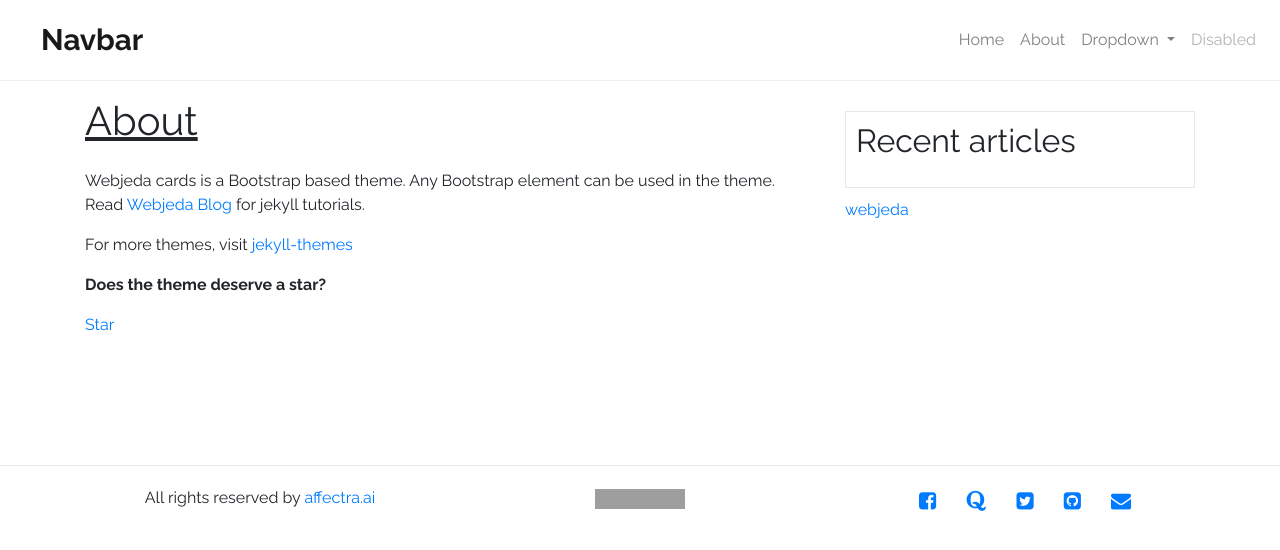
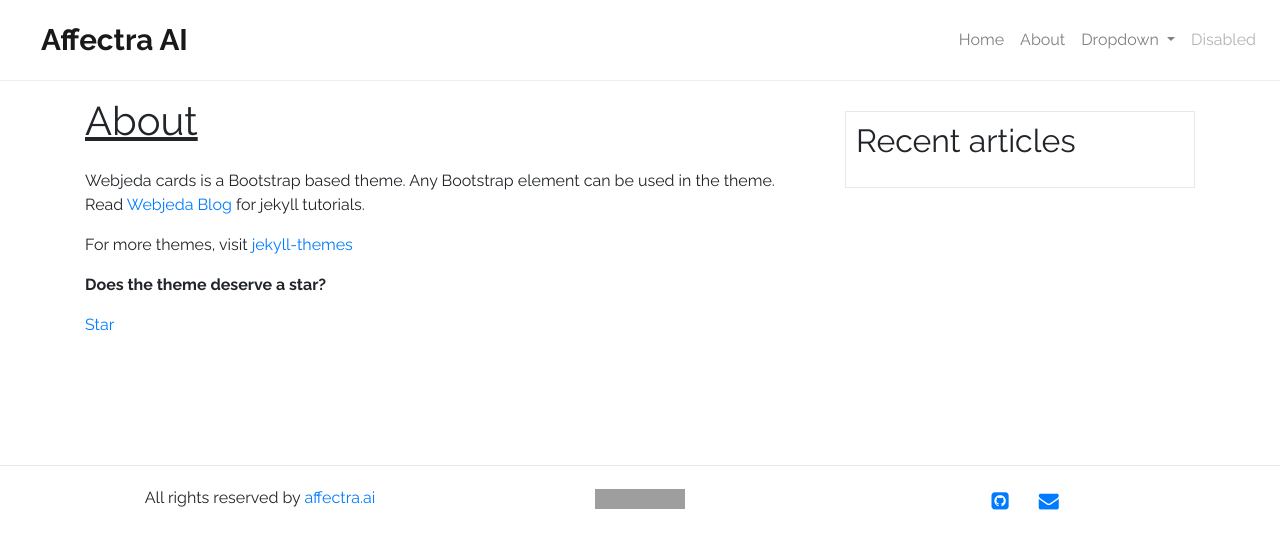
Before and after one commit to Affectra-AI/demo.github.io, a Jekyll site: the page built from about.md, in a window 1280 px wide. Shown: the top 550 px of the page. Built offline with Jekyll 4.4.1, drawn with Linux system fonts in a browser that asks for light colours; part of the change alters nothing that is shown; grey boxes are pictures that could not be loaded.

Commit message:
branding & config tweaks

```diff
--- a/_config.yml
+++ b/_config.yml
@@ -11,16 +11,16 @@ description: >
 #baseurl: "/cards" # the subpath of your site, e.g. /blog
 #url: "http://webjeda.com" # the base hostname & protocol for your site
 
-#sidebar
-default-image: webjeda-logo-big.jpg # If there is no featured image in a post then this image will be showed. Also on all pages this image will be showed. Use a 500x250 image.
+# Sidebar
+default-image: logo.png # If there is no featured image in a post then this image will be showed. Also on all pages this image will be showed. Use a 500x250 image.
 
-#footer
 
+# Footer
 built-by: webjeda
-
 copyright:
    name: affectra.ai
-   link: 'http://affectra.ai'
+   link: 'https://affectra.ai'
+
 
 # Build settings
 markdown: kramdown
@@ -35,18 +35,16 @@ analytics: UA-83979019-1
 disqus: yes
 disqus-shortname: webjeda-demo
 
-#social
-facebook: http://facebook.com/
-quora: http://quora.com/
-twitter: http://twitter.com/
-github: http://github.com/
+# Social Media
+linkedin: https://www.linkedin.com/company/quantumhood-ai/
+github: https://github.com/Affectra-AI/demo.github.io/discussions
 email: info@affectra.ai
 
 #facebook like box
-fb-like-box: yes
-fb-app-id: 549480635219583
-fb-page-url: https://www.facebook.com/webjeda/
-fb-page-title: webjeda
+#fb-like-box: yes
+#fb-app-id: 549480635219583
+#fb-page-url: https://www.facebook.com/webjeda/
+#fb-page-title: webjeda
 
 # Sass style
 sass:
--- a/_includes/navigation.html
+++ b/_includes/navigation.html
@@ -1,5 +1,5 @@
 <nav class="navbar navbar-expand-lg navbar-light bg-transparent">
-  <a class="navbar-brand" href={{"/" | relative_url}}>Navbar</a>
+  <a class="navbar-brand" href={{"/" | relative_url}}>Affectra AI</a>
   <button
     class="navbar-toggler"
     type="button"
```
